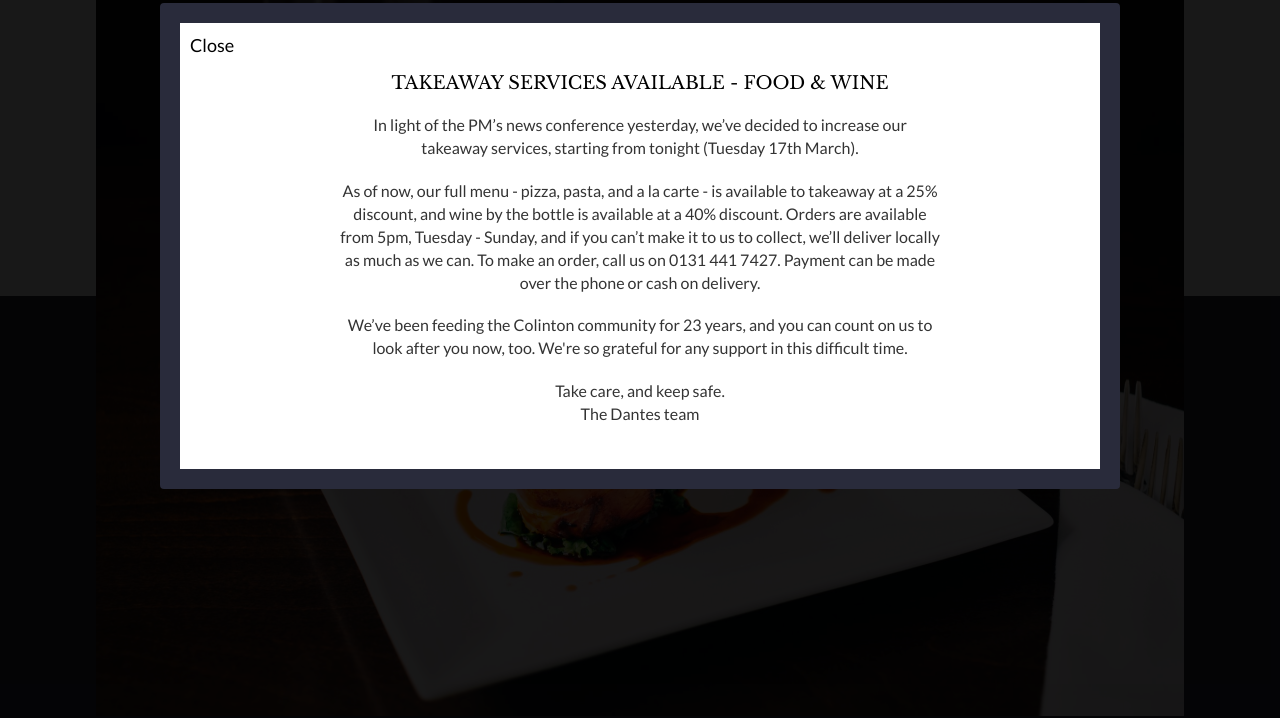
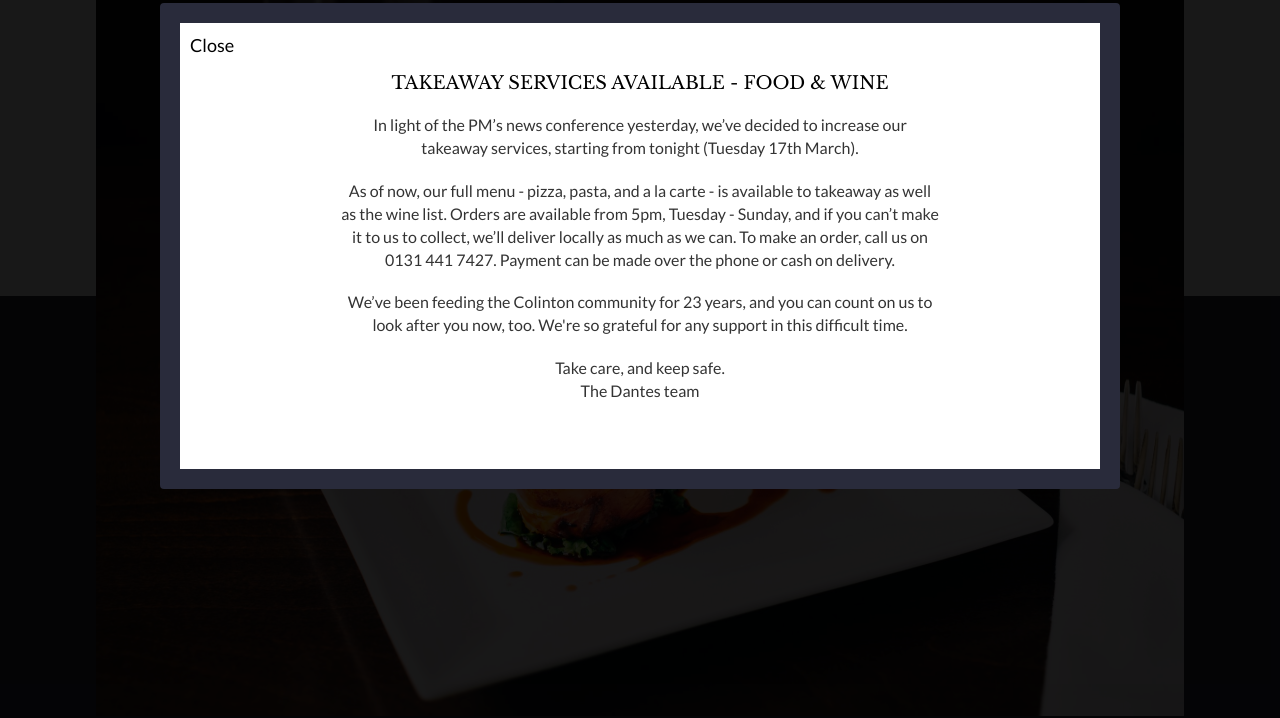
Before and after one commit to kamaljaiswal/blueskycafe, a Gatsby site: page / in a window 1280 px wide. Shown: the part 79-797 px from the top of the page. Built offline with nearby package versions, Linux system fonts and the light colour scheme; Gatsby itself is replaced by a stand-in of ours.

Commit message:
Popup update

```diff
--- a/src/pages/index.js
+++ b/src/pages/index.js
@@ -64,7 +64,7 @@
           <h4>TAKEAWAY SERVICES AVAILABLE - FOOD & WINE</h4>
           <p>In light of the PM’s news conference yesterday, we’ve decided to increase our takeaway services, starting from tonight (Tuesday 17th March).</p>
 
-          <p>As of now, our full menu - pizza, pasta, and a la carte - is available to takeaway at a 25% discount, and wine by the bottle is available at a 40% discount. Orders are available from 5pm, Tuesday - Sunday, and if you can’t make it to us to collect, we’ll deliver locally as much as we can. To make an order, call us on 0131 441 7427. Payment can be made over the phone or cash on delivery.</p>
+          <p>As of now, our full menu - pizza, pasta, and a la carte - is available to takeaway as well as the wine list. Orders are available from 5pm, Tuesday - Sunday, and if you can’t make it to us to collect, we’ll deliver locally as much as we can. To make an order, call us on 0131 441 7427. Payment can be made over the phone or cash on delivery.</p>
 
           <p>We’ve been feeding the Colinton community for 23 years, and you can count on us to look after you now, too. We're so grateful for any support in this difficult time.</p>
 
```
